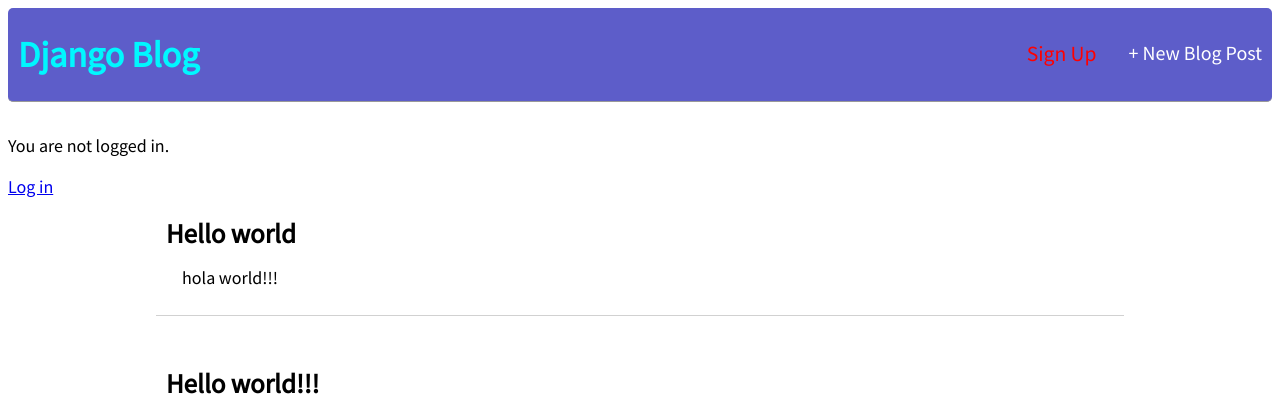
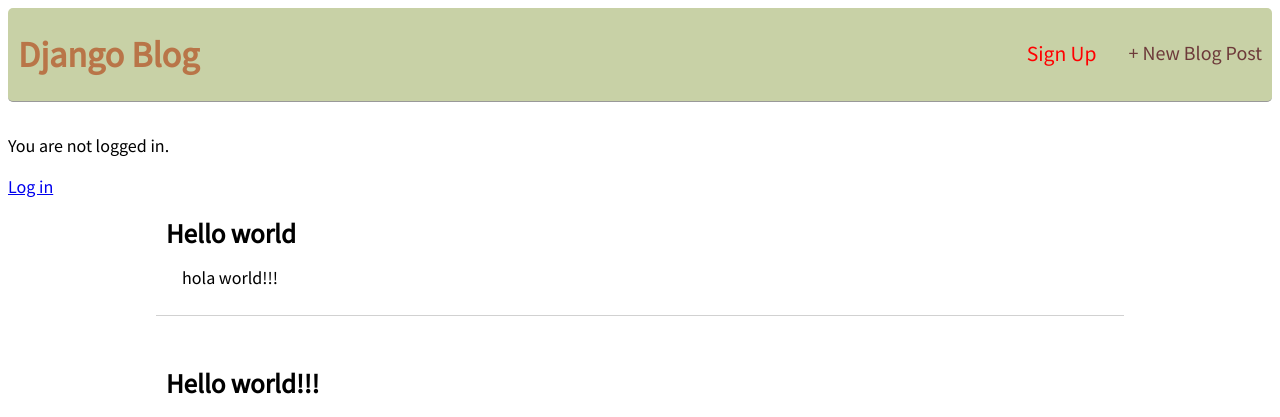
Before and after one commit to miguelrodriguez8/112_django_blog, a Django app: page / in a window 1280 px wide. Shown: the top 417 px of the page. Run offline with Django 3.2, Linux system fonts and the light colour scheme; data comes from the database, SQL or seed files in the repository; both versions use the stored data as it was after the commit.

Commit message:
final update

```diff
--- a/accounts/views.py
+++ b/accounts/views.py
@@ -2,6 +2,7 @@ from django.shortcuts import render
 from django.contrib.auth.forms import UserCreationForm
 from django.urls import reverse_lazy
 from django.views import generic
+
 
 # Create your views here.
 
--- a/static/css/base.css
+++ b/static/css/base.css
@@ -10,11 +10,11 @@ header {
     border-radius: 5px;
     margin-bottom: 2rem;
     display: flex;
-    background-color: rgb(93, 93, 201);
+    background-color: rgb(200, 209, 166);
 }
 
 header h1 a {
-    color:rgb(0, 247, 255);
+    color:rgb(185, 117, 72);
     text-decoration: none;
 }
 
@@ -31,7 +31,7 @@ header h1 a {
 }
 
 .new-post{
-    color: white;
+    color: rgb(109, 58, 58);
     text-decoration: none;
     font-size: 1.25rem;
 }
@@ -78,7 +78,7 @@ header h1 a {
 }
 
 .logout {
-    color: red;
+    color: rgb(49, 21, 21);
     margin-right: 2rem;
     text-decoration: none;
     font-size: larger;
```
Also changed, not shown: db.sqlite3.
